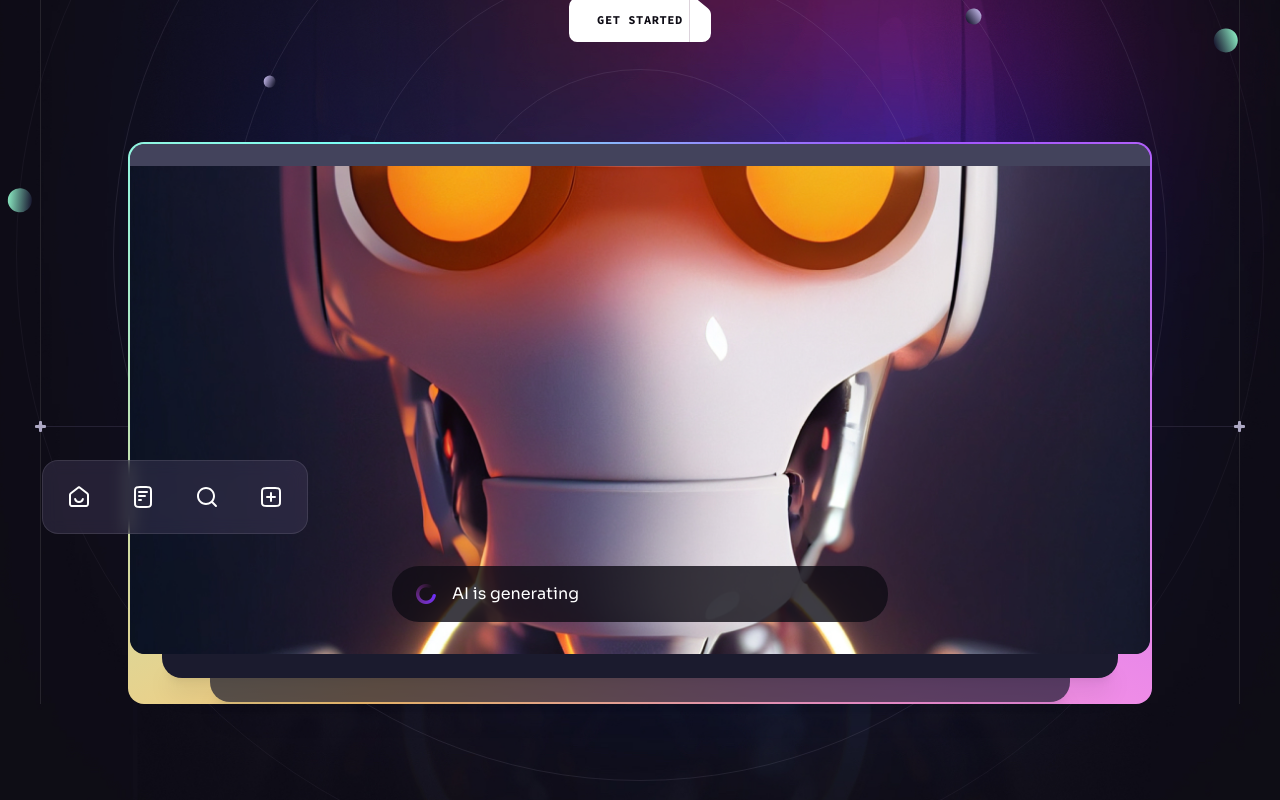
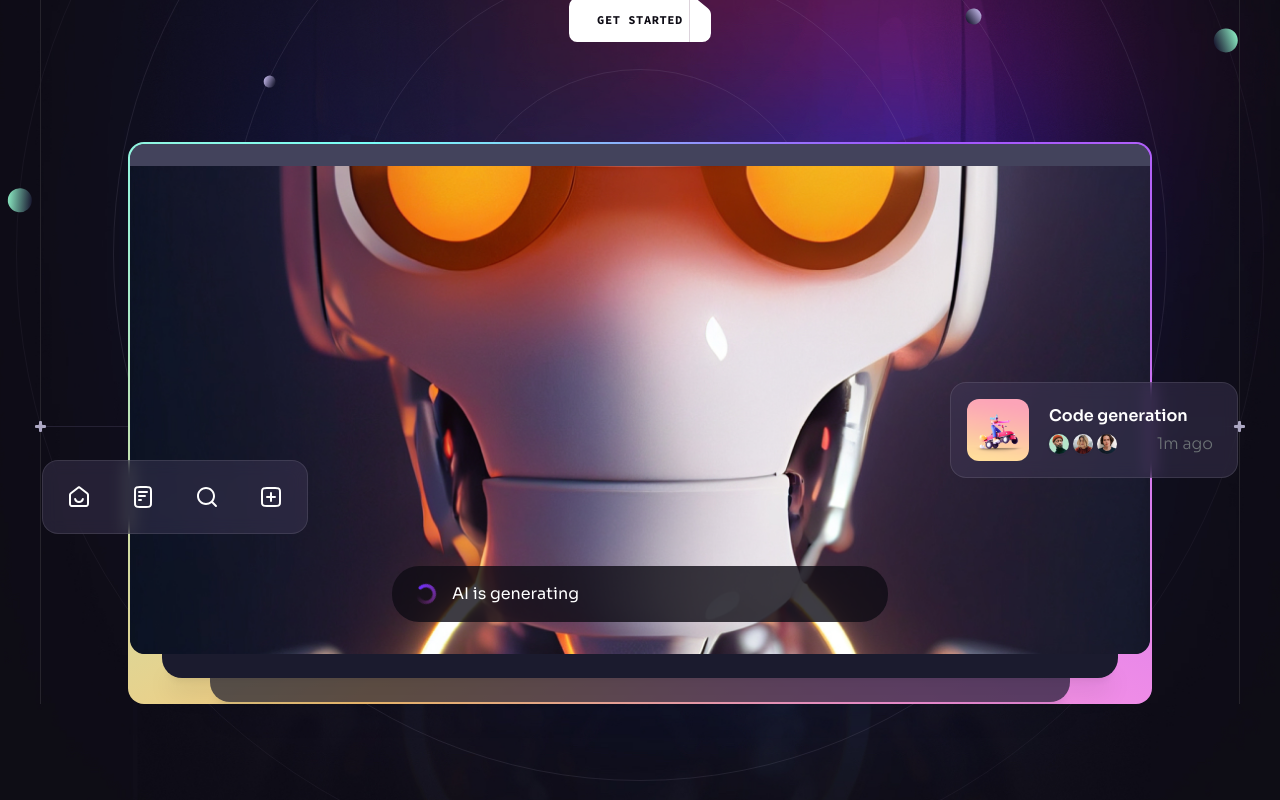
Before and after one commit to SyeddHassan/Brainwave, a React (Vite) app: page / in a window 1280 px wide. Shown: the part 458-1258 px from the top of the page. Built offline with nearby package versions, Linux system fonts and the light colour scheme.

Commit message:
notification component is created and implemented in hero section

```diff
--- a/src/components/Generating.jsx
+++ b/src/components/Generating.jsx
@@ -7,7 +7,7 @@
         className || ""
       } text-base`}
     >
-      <img className="w-5 h-5 mr-4" src={loading} alt="Loading" />
+      <img className="w-5 h-5 mr-4 animate-spin" src={loading} alt="Loading" />
       AI is generating
     </div>
   );
--- a/src/components/Hero.jsx
+++ b/src/components/Hero.jsx
@@ -9,7 +9,7 @@
 import Section from "./Section";
 import { BackgroundCircles, BottomLine, Gradient } from "./design/Hero";
 import Generating from "./Generating";
-// import Notification from "./Notification";
+import Notification from "./Notification";
 // import CompanyLogos from "./CompanyLogos";
 
 const Hero = () => {
@@ -73,12 +73,12 @@
                   </ul>
                 </ScrollParallax>
 
-                {/* <ScrollParallax isAbsolutelyPositioned>
+                <ScrollParallax isAbsolutelyPositioned>
                   <Notification
                     className="hidden absolute -right-[5.5rem] bottom-[11rem] w-[18rem] xl:flex"
                     title="Code generation"
                   />
-                </ScrollParallax> */}
+                </ScrollParallax>
               </div>
             </div>
 
--- /dev/null
+++ b/src/components/Notification.jsx
@@ -0,0 +1,47 @@
+import { notification1 } from "../assets";
+
+import { notificationImages } from "../constants";
+
+const Notification = ({ className, title }) => {
+  return (
+    <div
+      className={`${
+        className || ""
+      } flex items-center p-4 pr-6 bg-n-9/40 backdrop-blur border border-n-1/10 rounded-2xl gap-5`}
+    >
+      <img
+        src={notification1}
+        width={62}
+        height={62}
+        alt="image"
+        className="rounded-xl"
+      />
+
+      <div className="flex-1">
+        <h6 className="mb-1 font-semibold text-base">{title}</h6>
+
+        <div className="flex items-center justify-between">
+          <ul className="flex -m-0.5">
+            {notificationImages.map((item, index) => (
+              <li
+                key={index}
+                className="flex w-6 h-6 border-2 border-n-12 rounded-full overflow-hidden"
+              >
+                <img
+                  src={item}
+                  className="w-full"
+                  width={20}
+                  height={20}
+                  alt={item}
+                />
+              </li>
+            ))}
+          </ul>
+          <div className="body-2 text-n-13">1m ago</div>
+        </div>
+      </div>
+    </div>
+  );
+};
+
+export default Notification;
```
